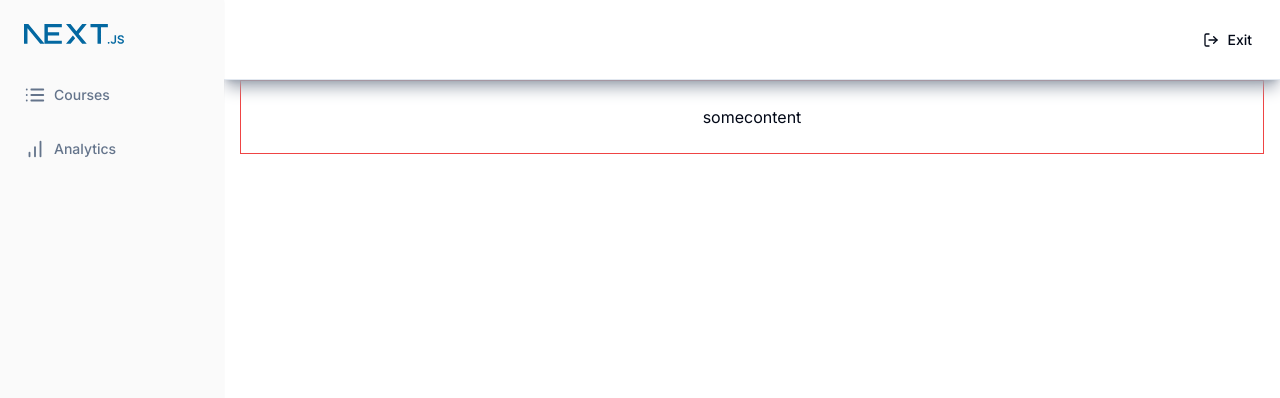
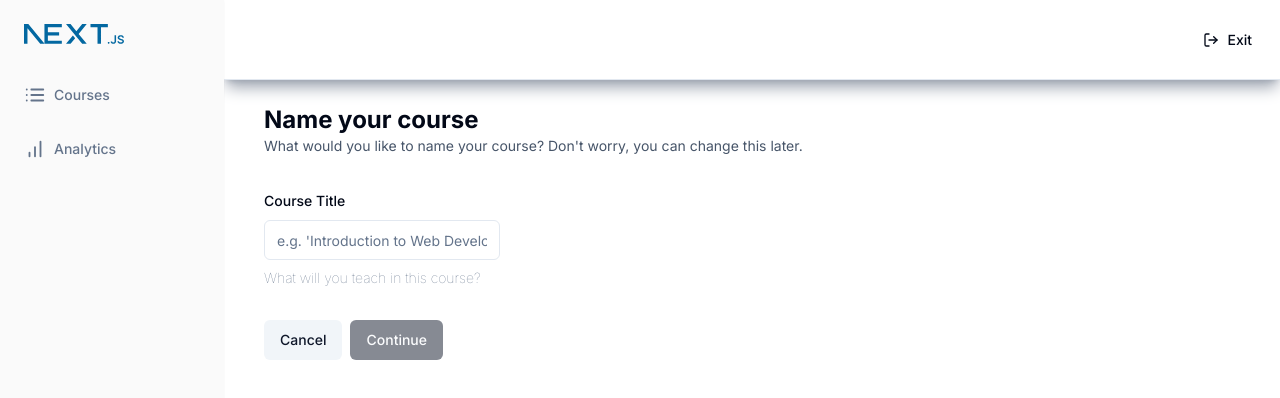
Before and after one commit to josephopio11/lms, a Next.js app: page /teacher/create in a window 1280 px wide. Shown: the top 398 px of the page. Built offline with nearby package versions, Linux system fonts and the light colour scheme.

Commit message:
For the night

```diff
--- /dev/null
+++ b/app/(dashboard)/(routes)/teacher/courses/[courseId]/page.tsx
@@ -0,0 +1,60 @@
+import { db } from '@/lib/db'
+import { auth } from '@clerk/nextjs';
+import { redirect } from 'next/navigation';
+import { NextResponse } from 'next/server';
+import React from 'react'
+
+const CourseIdPage = async ({
+  params
+}: { params: { courseId: string } }) => {
+  const { userId } = auth();
+
+  if (!userId) {
+    return redirect('/sign-in');
+  }
+
+  const course = await db.course.findUnique({
+    where: {
+      id: params.courseId
+    }
+  });
+
+  if (!course) {
+    return redirect('/teacher/courses');
+  }
+
+  const requiredFields = [
+    course.title,
+    course.description,
+    course.imageUrl,
+    course.price,
+    course.categoryId
+  ];
+
+  const totalFields = requiredFields.length;
+  const completedFields = requiredFields.filter(Boolean).length;
+
+  const completionText = `(${completedFields}/${totalFields})`
+
+  return (
+    <div className='p-6'>
+      <div className="flex items-center justify-between">
+        <div className="flex flex-col gap-y-2">
+          <h2 className='text-2xl font-medium'>
+            Set up: {course?.title}
+          </h2>
+          <span className='text-sm text-red-400'>
+            Complete all fields {completionText}
+          </span>
+        </div>
+      </div>
+      <div className="grid grid-cols-1 md:grid-cols-2 gap-6 mt-16">
+
+      </div>
+      Course ID: {params.courseId}
+
+    </div>
+  )
+}
+
+export default CourseIdPage
--- a/app/(dashboard)/(routes)/teacher/create/page.tsx
+++ b/app/(dashboard)/(routes)/teacher/create/page.tsx
@@ -4,18 +4,21 @@ import * as z from 'zod';
 import axios from 'axios';
 import { zodResolver } from '@hookform/resolvers/zod';
 import { useForm } from "react-hook-form"
-import { useRouter } from 'next/router';
+import { useRouter } from 'next/navigation';
 
 import {
   Form,
   FormControl,
   FormDescription,
   FormField,
+  FormItem,
   FormLabel,
   FormMessage
 } from "@/components/ui/form"
 import { Button } from '@/components/ui/button';
 import { Input } from '@/components/ui/input';
+import Link from 'next/link';
+import toast from 'react-hot-toast';
 
 const formSchema = z.object({
   title: z.string().min(1, {
@@ -24,6 +27,13 @@ const formSchema = z.object({
 })
 
 const CreateCourse = () => {
+  const handleCancel = () => {
+    var result = confirm("Are you sure you want to cancel?")
+    if (result) {
+      router.back()
+    }
+  }
+  const router = useRouter()
   const form = useForm<z.infer<typeof formSchema>>({
     resolver: zodResolver(formSchema),
     defaultValues: {
@@ -33,13 +43,65 @@ const CreateCourse = () => {
 
   const { isSubmitting, isValid } = form.formState;
 
-  const onSubmit = (values: z.infer<typeof formSchema>) => {
-    console.log(values)
+  const onSubmit = async (values: z.infer<typeof formSchema>) => {
+    // console.log(values)
+    try {
+      const response = await axios.post("/api/courses", values);
+      router.push(`/teacher/courses/${response.data.id}`);
+      toast.success("Course created successfully")
+    } catch (error) {
+      console.log(error)
+      toast.error("Something went wrong")
+    }
   }
 
   return (
-    <div className='border border-red-500 max-w-5xl mx-auto flex md:items-center md:justify-center h-full p-6'>
-      somecontent
+    <div className='max-w-5xl mx-auto flex flex-col md:items-start md:justify-center h-full p-6'>
+      <h1 className='text-2xl font-bold'>Name your course</h1>
+      <p className='text-sm text-slate-600'>What would you like to name your course? Don&apos;t worry, you can change this later.</p>
+      <Form {...form}>
+        <form
+          onSubmit={form.handleSubmit(onSubmit)}
+          className='space-y-8 mt-8'
+        >
+          <FormField
+            control={form.control}
+            name='title'
+            render={({ field }) => (
+              <FormItem>
+                <FormLabel>Course Title</FormLabel>
+                <FormControl>
+                  <Input
+                    placeholder="e.g. 'Introduction to Web Development'"
+                    {...field}
+                    disabled={isSubmitting}
+                  />
+                </FormControl>
+                <FormDescription className='font-thin'>
+                  What will you teach in this course?
+                </FormDescription>
+                <FormMessage />
+              </FormItem>
+            )}
+          />
+          <div className="flex items-center gap-x-2">
+            <Button
+              type='button'
+              variant={'secondary'}
+              onClick={() => handleCancel()}
+            >
+              Cancel
+            </Button>
+            <Button
+              type='submit'
+              disabled={!isValid || isSubmitting}
+              variant={'default'}
+            >
+              Continue
+            </Button>
+          </div>
+        </form>
+      </Form>
     </div>
   )
 }
--- /dev/null
+++ b/app/api/courses/route.ts
@@ -0,0 +1,33 @@
+import { db } from "@/lib/db";
+import { auth } from "@clerk/nextjs";
+import { NextResponse } from "next/server";
+
+export async function POST(
+  req: Request,
+) {
+  try {
+    const { userId } = auth();
+    const { title } = await req.json();
+
+    if (!userId) {
+      return new NextResponse("Unauthorized", { status: 401 });
+    }
+
+    if (!title) {
+      return new NextResponse("Title is required", { status: 400 });
+    }
+
+    const course = await db.course.create({
+      data: {
+        title,
+        userId
+      }
+    });
+
+    return NextResponse.json(course);
+
+  } catch (error) {
+    console.log("[COURSES]", error);
+    return new NextResponse("Internal Error", { status: 500 });
+  }
+}
--- a/app/layout.tsx
+++ b/app/layout.tsx
@@ -2,6 +2,7 @@ import type { Metadata } from 'next'
 import { Inter } from 'next/font/google'
 import './globals.css'
 import { ClerkProvider, UserButton } from '@clerk/nextjs'
+import ToastProvider from '@/components/providers/toaster-provider'
 
 const inter = Inter({ subsets: ['latin'] })
 
@@ -17,8 +18,9 @@ export default function RootLayout({
 }) {
   return (
     <ClerkProvider>
-      <html lang="en">
+      <html lang="en" className='!scroll-smooth'>
         <body className={`${inter.className}`}>
+          <ToastProvider />
           {/* <UserButton afterSignOutUrl="/" /> */}
           {children}
         </body>
--- /dev/null
+++ b/components/providers/toaster-provider.tsx
@@ -0,0 +1,14 @@
+"use client"
+
+import { Toaster } from "react-hot-toast"
+
+const ToastProvider = () => {
+  return (
+    <Toaster
+      position="top-right"
+      reverseOrder={true}
+    />
+  )
+}
+
+export default ToastProvider
--- /dev/null
+++ b/lib/db.ts
@@ -0,0 +1,9 @@
+import { PrismaClient } from "@prisma/client"
+
+declare global {
+    var prisma: PrismaClient | undefined
+};
+
+export const db = globalThis.prisma || new PrismaClient();
+
+if (process.env.NODE_ENV !== "production") globalThis.prisma = db;
--- a/middleware.ts
+++ b/middleware.ts
@@ -3,7 +3,9 @@ import { authMiddleware } from "@clerk/nextjs";
 // This example protects all routes including api/trpc routes
 // Please edit this to allow other routes to be public as needed.
 // See https://clerk.com/docs/references/nextjs/auth-middleware for more information about configuring your Middleware
-export default authMiddleware({});
+export default authMiddleware({
+    publicRoutes: ["/", "/(api|trpc)(.*)"],
+});
 
 export const config = {
     matcher: ['/((?!.+\\.[\\w]+$|_next).*)', '/', '/(api|trpc)(.*)'],
--- a/package.json
+++ b/package.json
@@ -3,7 +3,7 @@
   "version": "0.1.0",
   "private": true,
   "scripts": {
-    "dev": "next dev -p 3003",
+    "dev": "next dev",
     "build": "next build",
     "start": "next start -p 3002",
     "lint": "next lint"
@@ -11,6 +11,7 @@
   "dependencies": {
     "@clerk/nextjs": "^4.26.2",
     "@hookform/resolvers": "^3.3.2",
+    "@prisma/client": "^5.5.2",
     "@radix-ui/react-dialog": "^1.0.4",
     "@radix-ui/react-label": "^2.0.2",
     "@radix-ui/react-slot": "^1.0.2",
@@ -22,6 +23,7 @@
     "react": "^18",
     "react-dom": "^18",
     "react-hook-form": "^7.48.2",
+    "react-hot-toast": "^2.4.1",
     "tailwind-merge": "^2.0.0",
     "tailwindcss-animate": "^1.0.7",
     "zod": "^3.22.4"
@@ -34,6 +36,7 @@
     "eslint": "^8",
     "eslint-config-next": "14.0.1",
     "postcss": "^8",
+    "prisma": "^5.5.2",
     "tailwindcss": "^3.3.0",
     "typescript": "^5"
   }
```
Also changed, not shown: app/api/pages.tsx (added), progress.txt, 2 other files (tests, documents, lock files or other folders).
